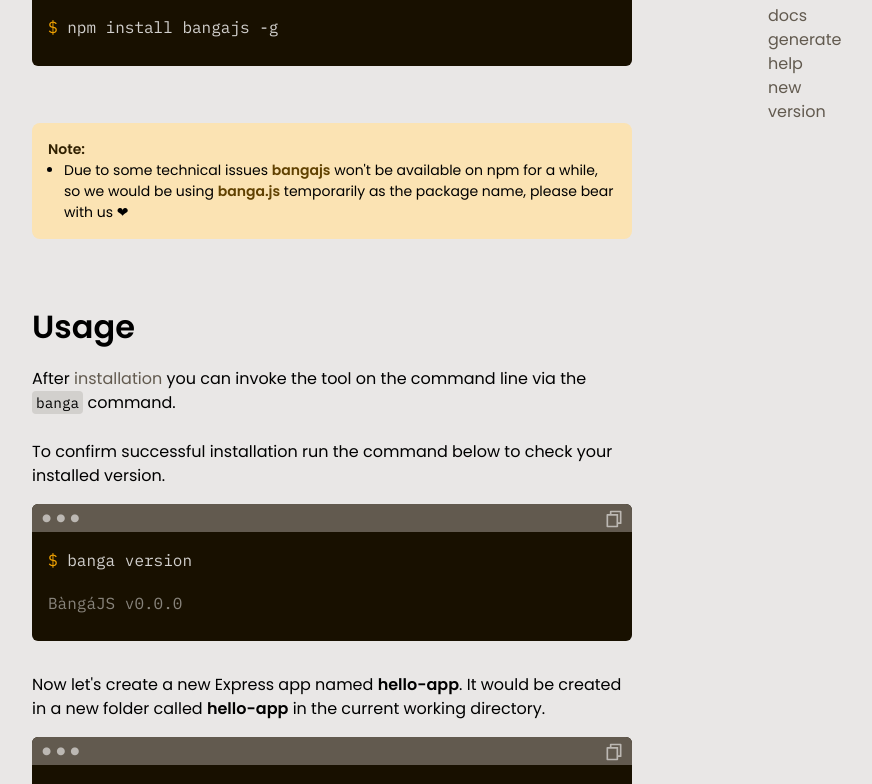
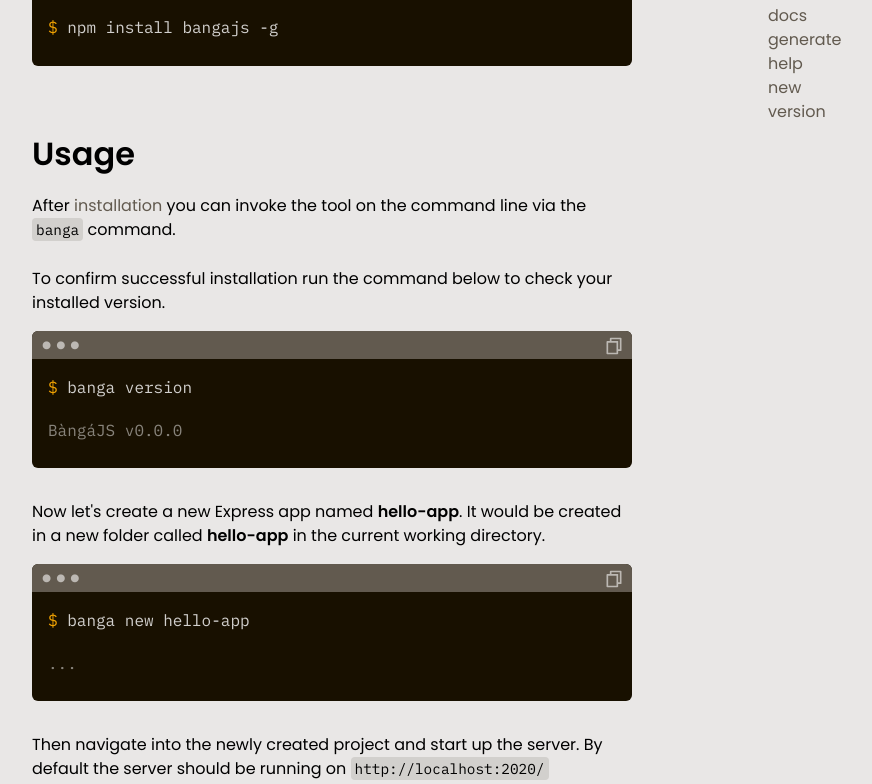
Before and after one commit to bangajs/documentation, an Angular app: page / in a window 1280 px wide. Shown: the part 787-1571 px from the top of the page, without its empty margins (144-1016 px from the left). Built offline with nearby package versions, Linux system fonts and the light colour scheme.

Commit message:
fix typo errors

```diff
--- a/src/app/app.component.html
+++ b/src/app/app.component.html
@@ -65,16 +65,6 @@
         <app-terminal text="npm install bangajs -g">
           <span class="cli-line">$ npm install bangajs -g</span>
         </app-terminal>
-      </div> <br>
-
-      <div class="notice">
-        <span class="title">Note:</span>
-        <ul>
-          <li>
-            Due to some technical issues <b>bangajs</b> won't be available on npm for a while, so we would be using <b>banga.js</b>
-            temporarily as the package name, please bear with us ❤
-          </li>
-        </ul>
       </div>
     </section>
 
@@ -223,7 +213,7 @@
             <tr>
               <td><a href="#banga-docs">docs</a></td>
               <td>d</td>
-              <td>Opens Bàngá docmentation in a browser</td>
+              <td>Opens Bàngá documentation in a browser</td>
             </tr>
             <tr>
               <td><a href="#banga-generate">generate</a></td>
@@ -251,7 +241,7 @@
         <!-- docs -->
         <div class="sub-section" id="banga-docs">
           <h3>docs</h3>
-          <p>Opens Bàngá docmentation in a browser</p>
+          <p>Opens Bàngá documentation in a browser</p>
 
           <app-terminal text="banga docs">
             <span class="cli-line">$ banga docs</span>
```
